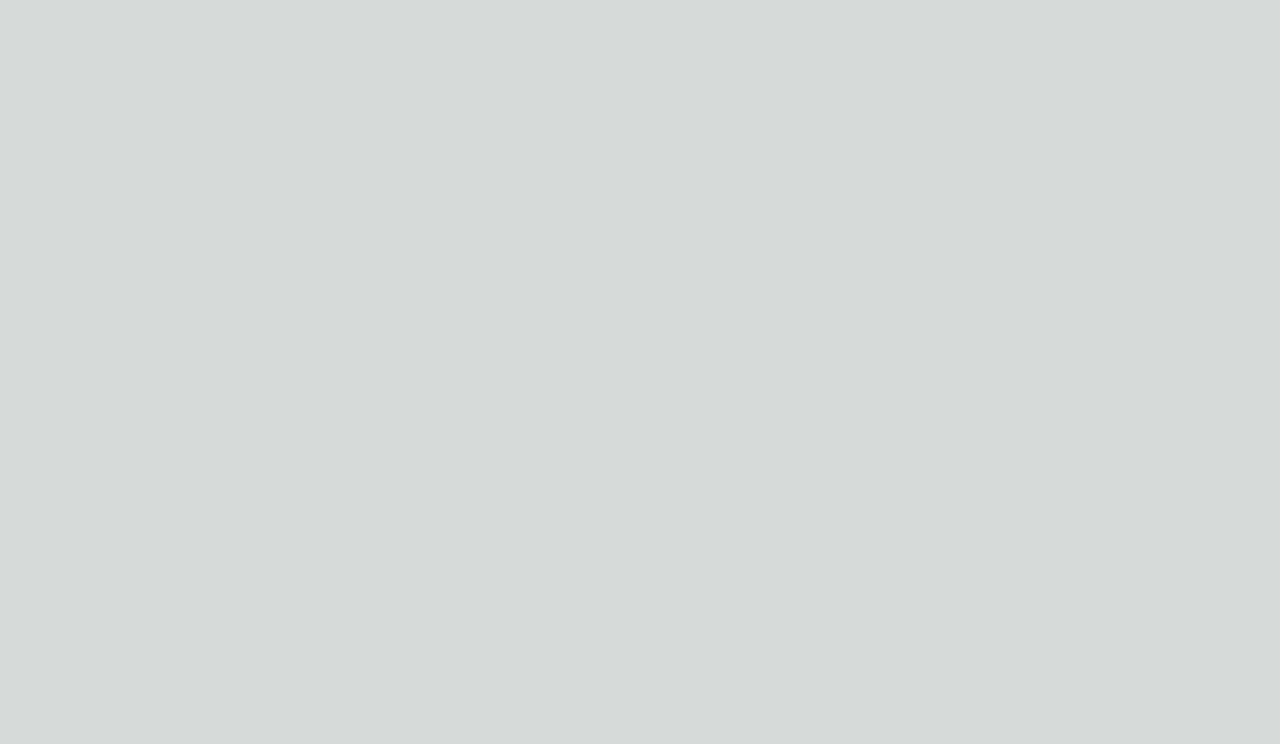
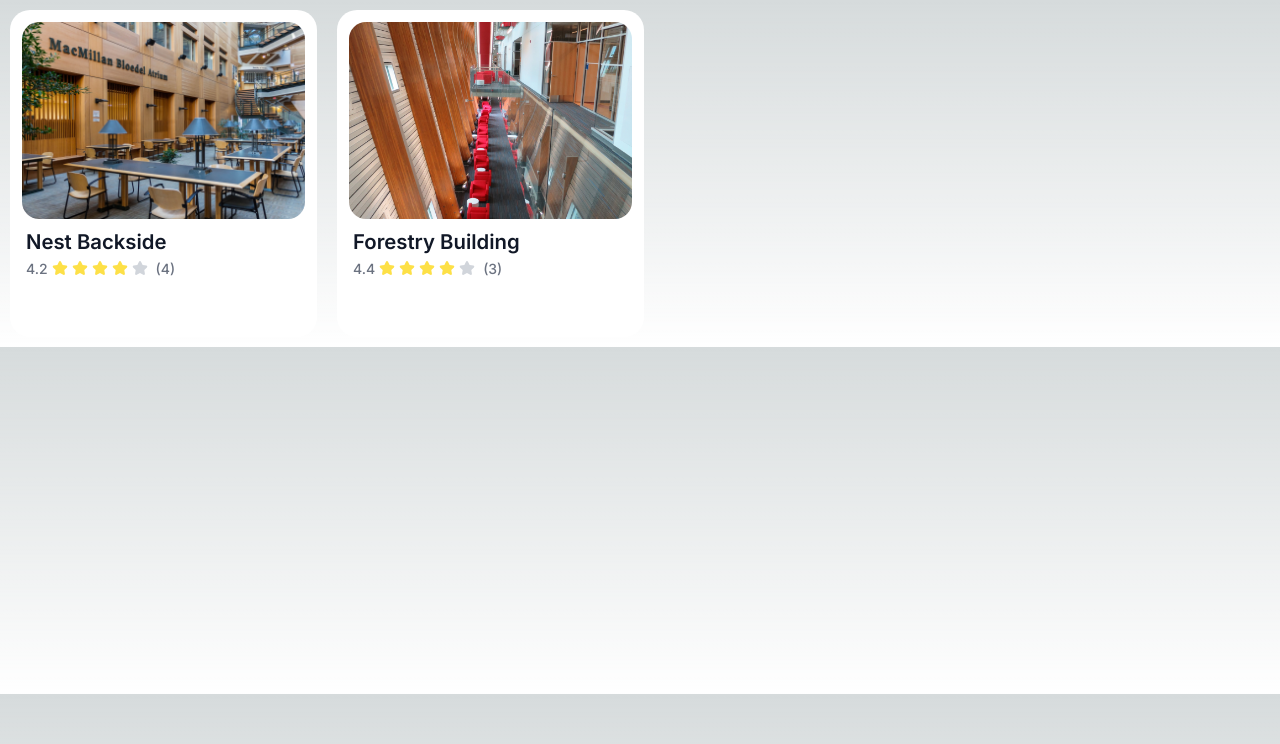
Before and after one commit to ratemystudyspot/website, a Next.js app: page /home in a window 1280 px wide. Shown: the top 744 px of the page. Built offline with nearby package versions, Linux system fonts and the light colour scheme.

Commit message:
Title and review parts finished

```diff
--- a/app/home/page.tsx
+++ b/app/home/page.tsx
@@ -1,8 +1,12 @@
+import SpotsSample from "@/sample-data/SpotsSample"
+import SpotPreview from "@/components/homepage/SpotPreview"
+
 export default function Home() {
     return (
         // List of study spots
-        <div className="overflow-x-hidden">
-
+        <div className="flex flex-row overflow-x-hidden">
+            {SpotsSample.map((spot) => (<SpotPreview  title={spot.name} location={spot.locationLink} imageLink={spot.imageLinks[0]} averageRating={spot.averageRating} totalReviews={spot.ratingIds.length}/>))}
         </div>
     )
 }
+// location, imageLink averageRating
--- /dev/null
+++ b/components/homepage/RatingInfo.tsx
@@ -0,0 +1,47 @@
+export default function RatingInfo({
+    averageRating,
+    totalReviews
+}: {
+    averageRating: number,
+    totalReviews: number
+}) {
+    const maxStars = 5;
+    const fullStars = Math.floor(averageRating);
+    const halfStar = averageRating % 1 >= 0.5;
+    const emptyStars = maxStars - fullStars - (halfStar ? 1 : 0);
+
+    const stars = [];
+
+    for (let i = 0; i < fullStars; i++) {
+        stars.push(
+            <svg key={`full-${i}`} className="w-4 h-4 text-yellow-300 me-1" aria-hidden="true" xmlns="http://www.w3.org/2000/svg" fill="currentColor" viewBox="0 0 22 20">
+                <path d="M20.924 7.625a1.523 1.523 0 0 0-1.238-1.044l-5.051-.734-2.259-4.577a1.534 1.534 0 0 0-2.752 0L7.365 5.847l-5.051.734A1.535 1.535 0 0 0 1.463 9.2l3.656 3.563-.863 5.031a1.532 1.532 0 0 0 2.226 1.616L11 17.033l4.518 2.375a1.534 1.534 0 0 0 2.226-1.617l-.863-5.03L20.537 9.2a1.523 1.523 0 0 0 .387-1.575Z"/>
+            </svg>
+        );
+    }
+
+    if (halfStar) {
+        stars.push(
+            <svg key="half" className="w-4 h-4 text-yellow-300 me-1" aria-hidden="true" xmlns="http://www.w3.org/2000/svg" fill="currentColor" viewBox="0 0 22 20">
+                <path d="M11 17.033l-4.518 2.375a1.532 1.532 0 0 1-2.226-1.616l.863-5.031-3.656-3.563a1.535 1.535 0 0 1 .902-2.624l5.051-.734 2.259-4.577a1.534 1.534 0 0 1 2.752 0l2.259 4.577 5.051.734a1.535 1.535 0 0 1 .902 2.624l-3.656 3.563.863 5.031a1.532 1.532 0 0 1-2.226 1.616L11 17.033Z"/>
+                <path d="M11 0l2.259 4.577 5.051.734a1.535 1.535 0 0 1 .902 2.624l-3.656 3.563.863 5.031a1.532 1.532 0 0 1-2.226 1.616L11 17.033Z" fill="gray"/>
+            </svg>
+        );
+    }
+
+    for (let i = 0; i < emptyStars; i++) {
+        stars.push(
+            <svg key={`empty-${i}`} className="w-4 h-4 text-gray-300 me-1 dark:text-gray-500" aria-hidden="true" xmlns="http://www.w3.org/2000/svg" fill="currentColor" viewBox="0 0 22 20">
+                <path d="M20.924 7.625a1.523 1.523 0 0 0-1.238-1.044l-5.051-.734-2.259-4.577a1.534 1.534 0 0 0-2.752 0L7.365 5.847l-5.051.734A1.535 1.535 0 0 0 1.463 9.2l3.656 3.563-.863 5.031a1.532 1.532 0 0 0 2.226 1.616L11 17.033l4.518 2.375a1.534 1.534 0 0 0 2.226-1.617l-.863-5.03L20.537 9.2a1.523 1.523 0 0 0 .387-1.575Z"/>
+            </svg>
+        );
+    }
+
+    return (
+        <div className="flex items-center">
+            <p className="ms-1 mt-[2px] mr-1 text-sm font-medium text-gray-500 dark:text-gray-400">{averageRating}</p>
+            {stars}
+            <p className="ms-1 mt-[2px] text-sm font-medium text-gray-500 dark:text-gray-400">({totalReviews})</p>
+        </div>
+    );
+}
--- a/components/homepage/SpotPreview.tsx
+++ b/components/homepage/SpotPreview.tsx
@@ -1,24 +1,34 @@
-import Image from 'next/image'
+import Image, { StaticImageData } from 'next/image'
+import RatingInfo from './RatingInfo'
 
 export default function SpotPreview ({
     title,
     location,
     imageLink,
+    totalReviews,
     averageRating
 } : {
     title: string,
     location: string,
-    imageLink: string,
+    imageLink: StaticImageData,
+    totalReviews: number,
     averageRating: number
 }) {
     return (
-        <div>
-            <Image
-            src={imageLink}
-            alt={title}
-            />
-            <div>{title}</div>
-            <div>{averageRating}</div>
+        <div className='flex items-center flex-col p-3 w-[307px] h-[327px] m-[10px] bg-white rounded-[20px] cursor-pointer'>
+            <div className='overflow-hidden rounded-[17px] h-[65%] w-full'>
+                <Image
+                    className='object-cover h-full w-full'
+                    src={imageLink}
+                    alt={title}
+                    width={250}
+                    placeholder="blur"
+                />
+            </div>
+            <div className='w-full mt-2'>
+                <div className='text-[20.32px] ml-1 text-gray-900 font-semibold'>{title}</div>
+                <RatingInfo averageRating={averageRating} totalReviews={totalReviews} />
+            </div>
         </div>
     )
 }
--- a/sample-data/SpotsSample.ts
+++ b/sample-data/SpotsSample.ts
@@ -11,7 +11,7 @@ const SpotsSample = [
         averageRating: 4.2,
         imageLinks: [forestCenter1, forestCenter2],
         locationLink: "",
-        ratingIds: [],
+        ratingIds: ["1","2","3","4"],
         tags: ["washrooms"]
     },
     {
@@ -20,7 +20,7 @@ const SpotsSample = [
         averageRating: 4.4,
         imageLinks: [nestBack1, nestBack2, nestBack3],
         locationLink: "",
-        ratingIds: [],
+        ratingIds: ["5","6","7"],
         tags: ["quiet"],
     },
 ]
```
